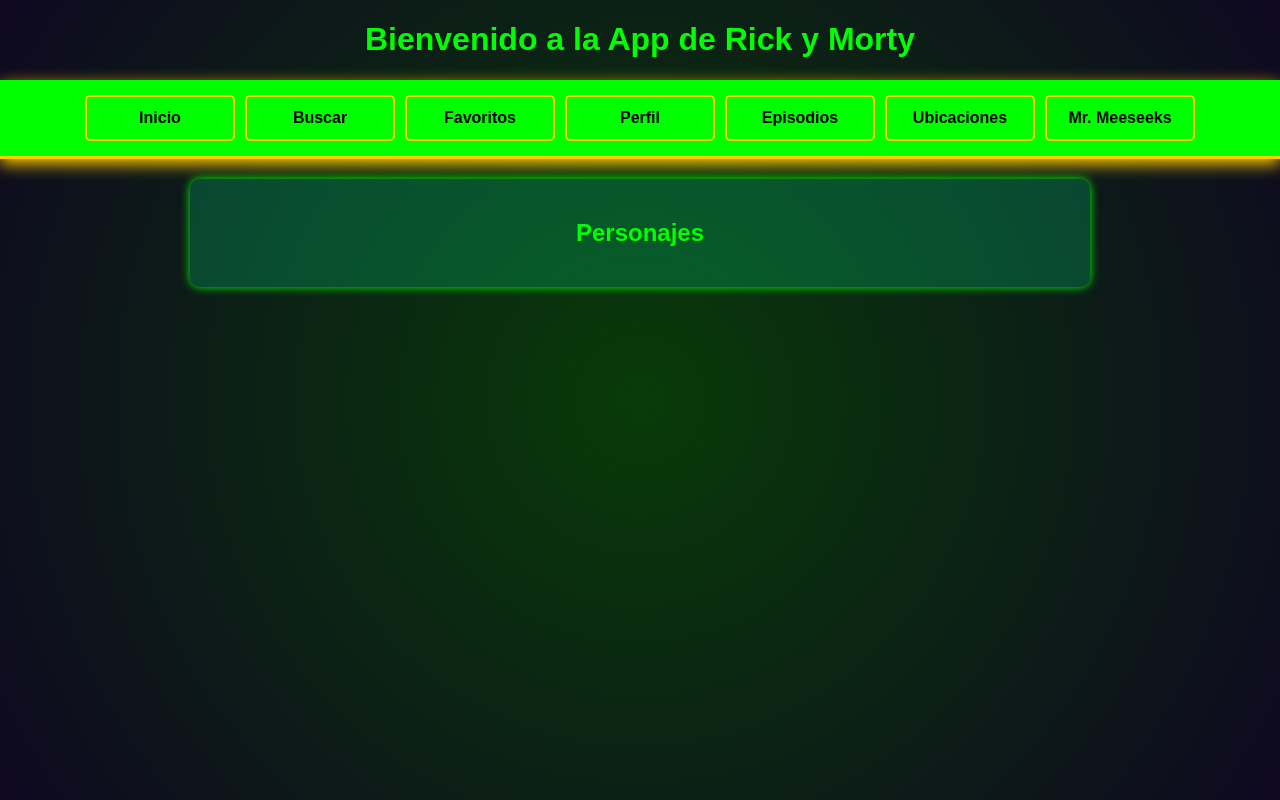
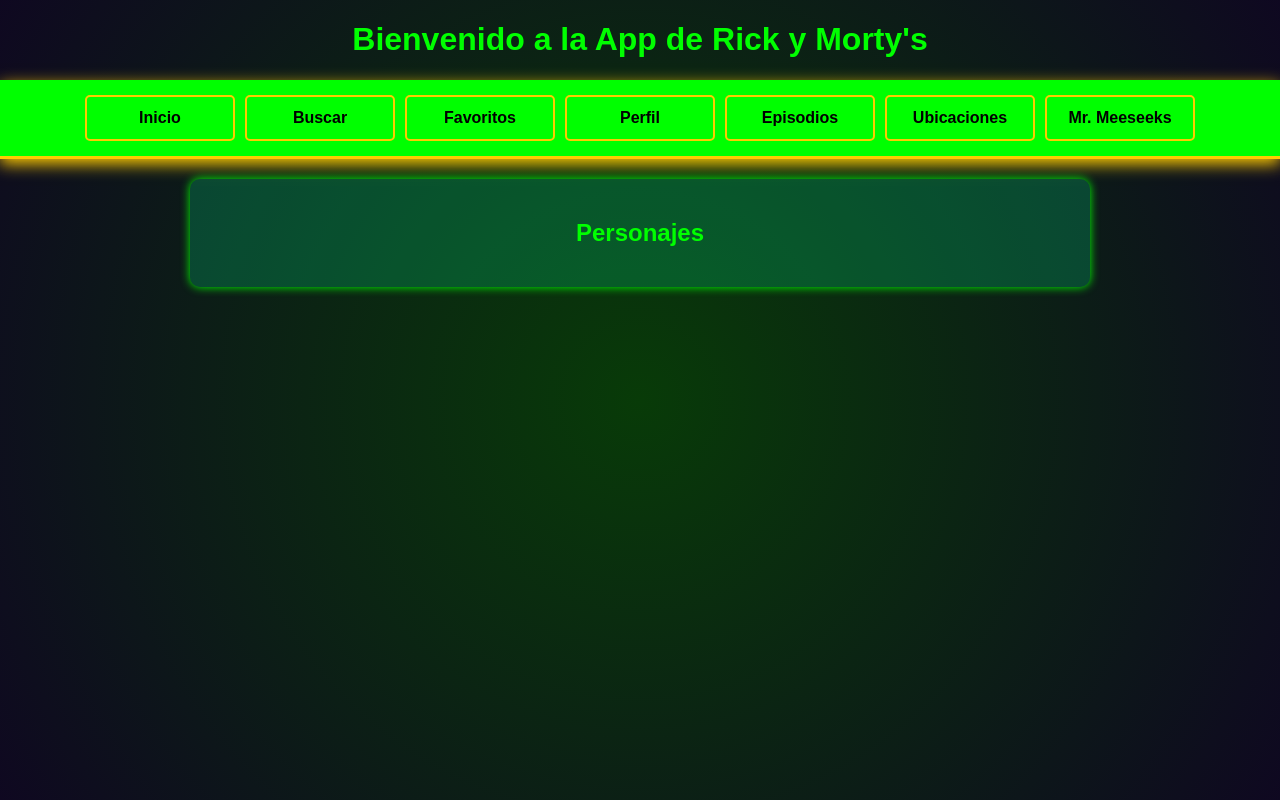
Before and after one commit to Brayan346/rickapiApp, a plain HTML site: page index.html in a window 1280 px wide. Drawn offline with Linux system fonts and the light colour scheme; no server answers.

```diff
--- a/index.html
+++ b/index.html
@@ -11,7 +11,7 @@
 
     <!-- Splash Screen -->
     <div id="splash-screen">
-        <h1>Bienvenido a la App de Rick y Morty</h1>
+        <h1>Bienvenido a la App de Rick y Morty's</h1>
     </div>
 
     <!-- Menú de pestañas -->
```
